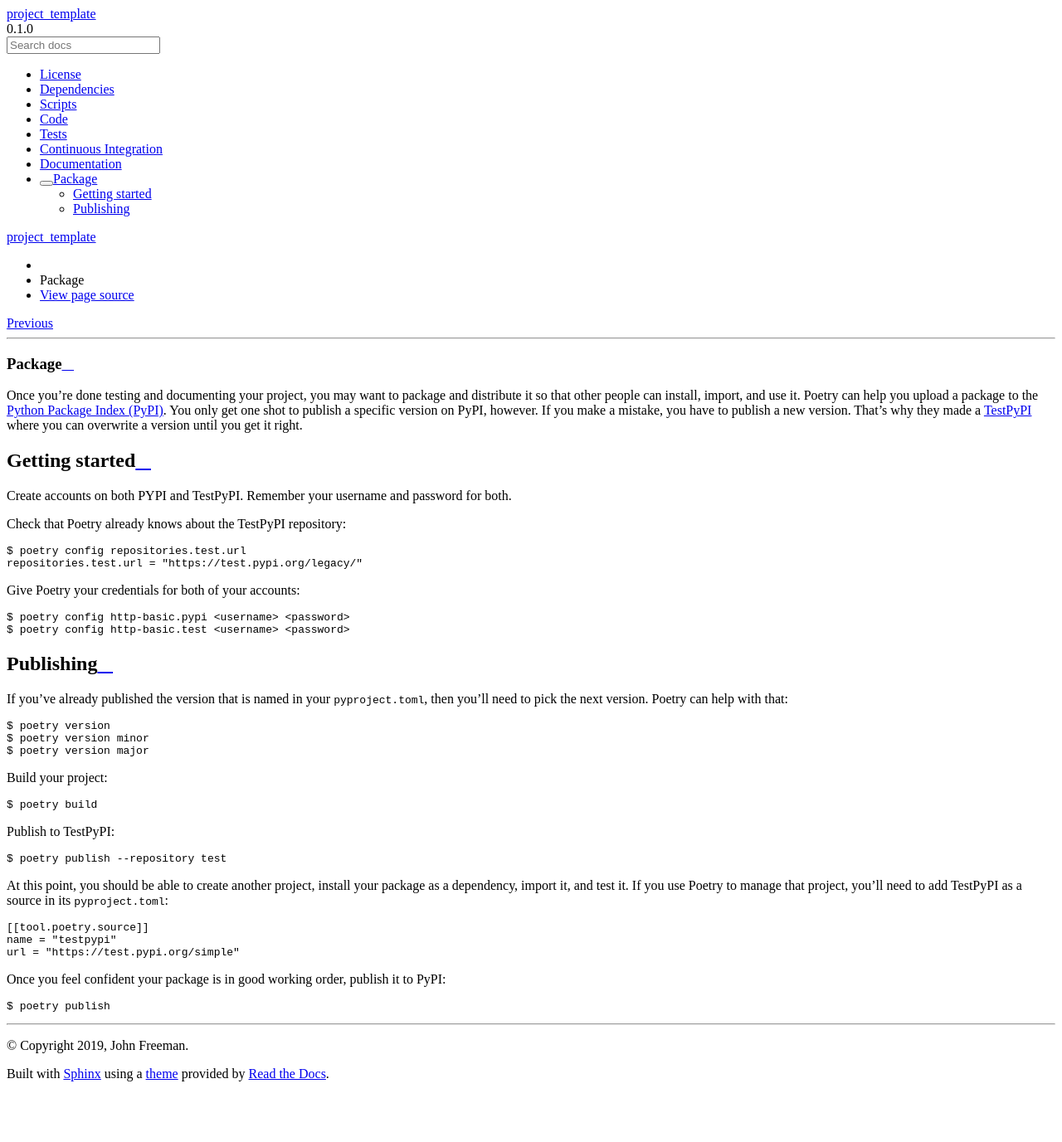
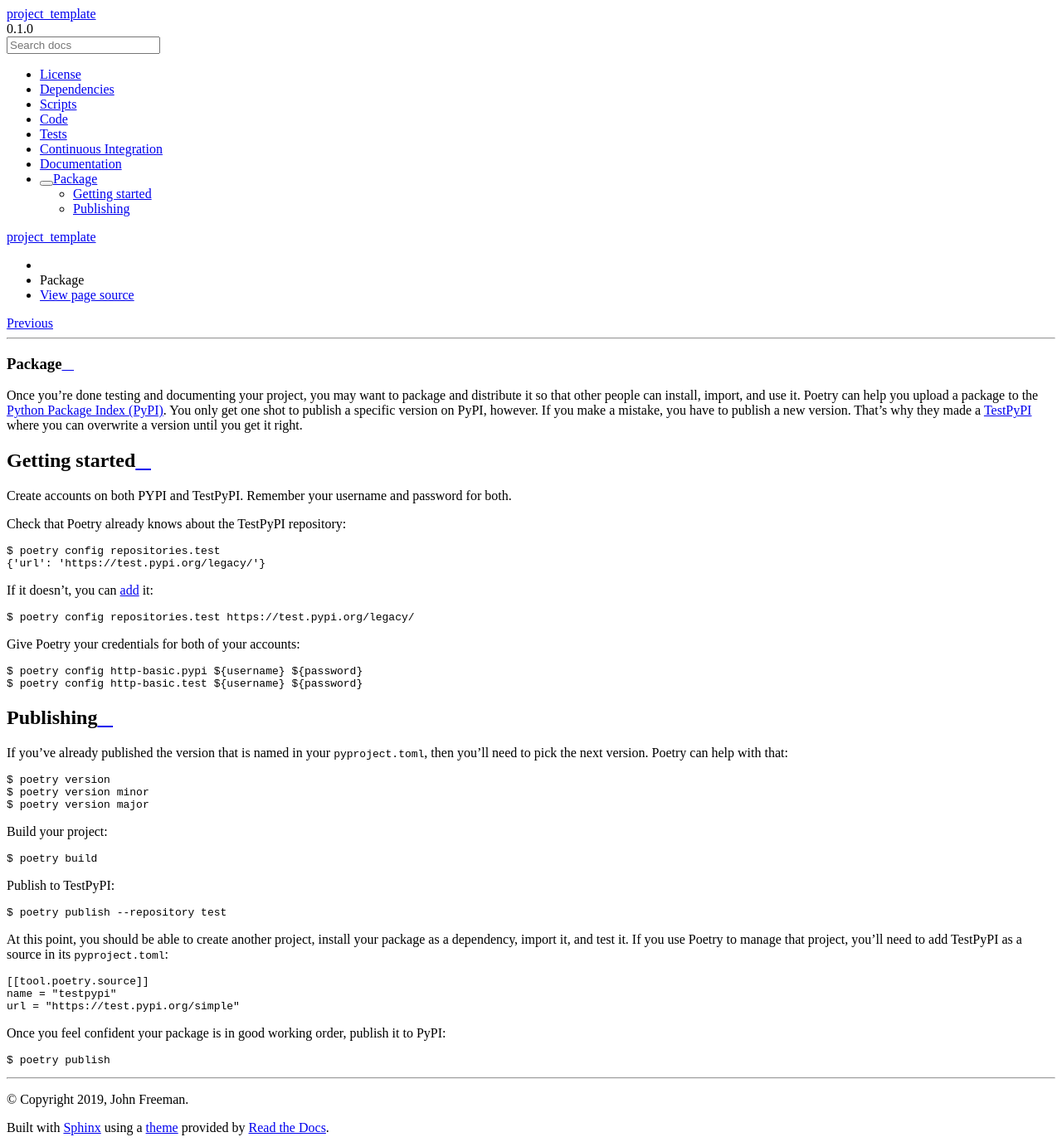
Before and after one commit to thejohnfreeman/project-template-python, a Sphinx documentation site: the page built from docs/package.rst, in a window 1280 px wide. Shown: the whole page at 83% size. Built offline with Sphinx 7.4.7 and the Read the Docs theme 2.0.0, drawn with Linux system fonts in a browser that asks for light colours; before the commit the page ends 1312 px from its top, so only the background shows below that.

Commit message:
Update documentation on packaging for latest Poetry

```diff
--- a/docs/package.rst
+++ b/docs/package.rst
@@ -23,13 +23,20 @@ for both.
 
 Check that Poetry already knows about the TestPyPI repository::
 
-   $ poetry config repositories.test.url
-   repositories.test.url = "https://test.pypi.org/legacy/"
+   $ poetry config repositories.test
+   {'url': 'https://test.pypi.org/legacy/'}
+
+
+If it doesn't, you can add_ it::
+
+   $ poetry config repositories.test https://test.pypi.org/legacy/
+
+.. _add: https://python-poetry.org/docs/repositories/#using-a-private-repository
 
 Give Poetry your credentials for both of your accounts::
 
-   $ poetry config http-basic.pypi <username> <password>
-   $ poetry config http-basic.test <username> <password>
+   $ poetry config http-basic.pypi ${username} ${password}
+   $ poetry config http-basic.test ${username} ${password}
 
 
 Publishing
```
